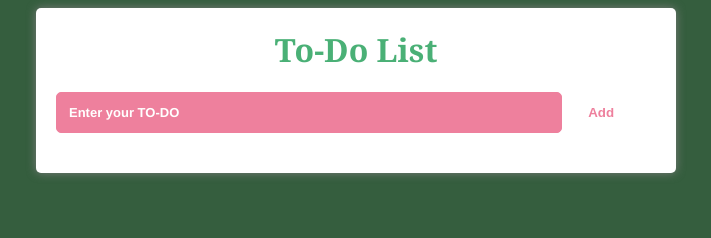
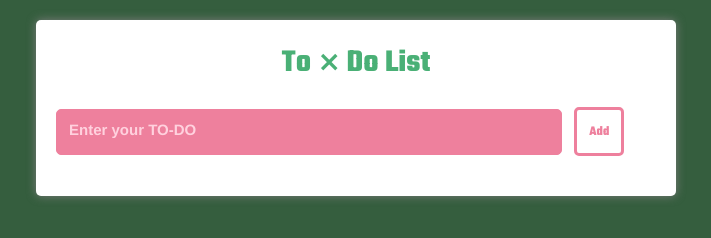
Before and after one commit to UdayCherri/ToxDo-Web-1, a plain HTML site: page index.html in a window 1280 px wide. Shown: the whole page, without its empty margins (284-995 px from the left). Drawn offline with Linux system fonts and the light colour scheme.

Commit message:
changed few styling properties

```diff
--- a/index.html
+++ b/index.html
@@ -5,11 +5,21 @@
     <meta name="viewport" content="width=device-width, initial-scale=1.0">
     <title>TOxDO</title>
     <link rel="stylesheet" href="style.css">
+    <link rel="preconnect" href="https://fonts.googleapis.com">
+    <link rel="preconnect" href="https://fonts.gstatic.com" crossorigin>
+    <link href="https://fonts.googleapis.com/css2?family=Teko:wght@300..700&display=swap" rel="stylesheet">
+    <style>
+        *{
+            font-family: "Teko", sans-serif;
+            font-optical-sizing: auto;
+            font-style: normal;
+        }
+    </style>
 </head>
 <body>
 
     <div class="container">
-        <h1>To-Do  List</h1>
+        <h1>To <small>&Cross;</small> Do  List</h1>
         <input type="text" name="" id="Input" placeholder="Enter your TO-DO">
         <button id="Btn">Add</button>
         <ul id="todolist"></ul>
--- a/style.css
+++ b/style.css
@@ -5,7 +5,7 @@
 
 .container{
     max-width: 600px;
-    margin: 0 auto;
+    margin: 20px auto;
     padding: 20px;
     background-color: white;
     border-radius: 5px;
@@ -20,11 +20,12 @@
 
 input[type="text"]{
     padding: 12px;
-    font-size: 13px;
+    font-size: 15px;
     font-weight: bold;
     border: 1px solid #ee809d;
     border-radius: 5px;
     width: 80%;
+    height: 20px;
     margin-right: 10px;
     background-color: #ee809d;
     color: white;
@@ -32,7 +33,7 @@
 }
 
 input::placeholder{
-    color: white;
+    color:#ffd1de;
     font-family:'Franklin Gothic Medium', 'Arial Narrow', Arial, sans-serif;
 }
 
@@ -44,7 +45,7 @@
     padding: 12px;
     background-color: white;
     color: #ee809d;
-    border: none;
+    border:#ee809d solid ;
     cursor: pointer;
     border-radius: 5px;
     font-weight: bold;
@@ -59,6 +60,7 @@
 button:hover{
     background-color: #4AB076;
     color: white;
+    border:#355E3E solid;
 }
 
 li{
```
